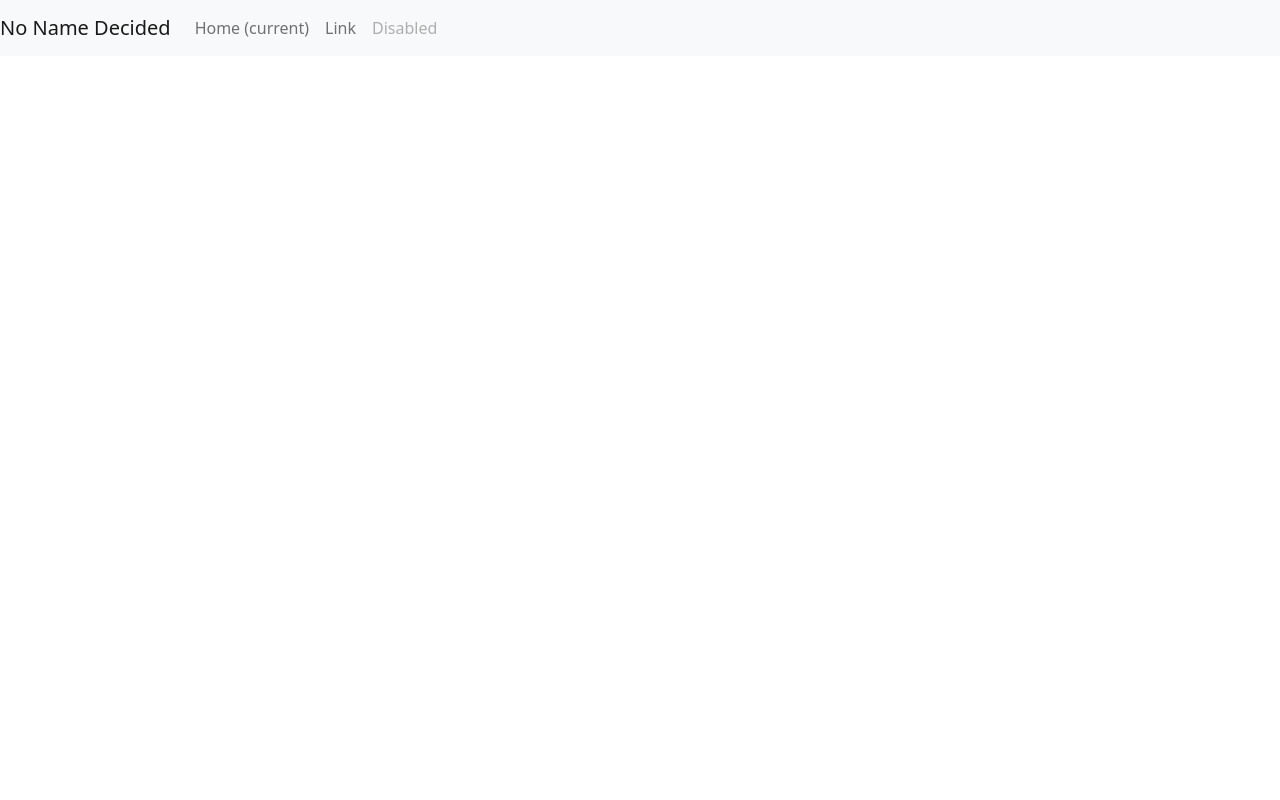
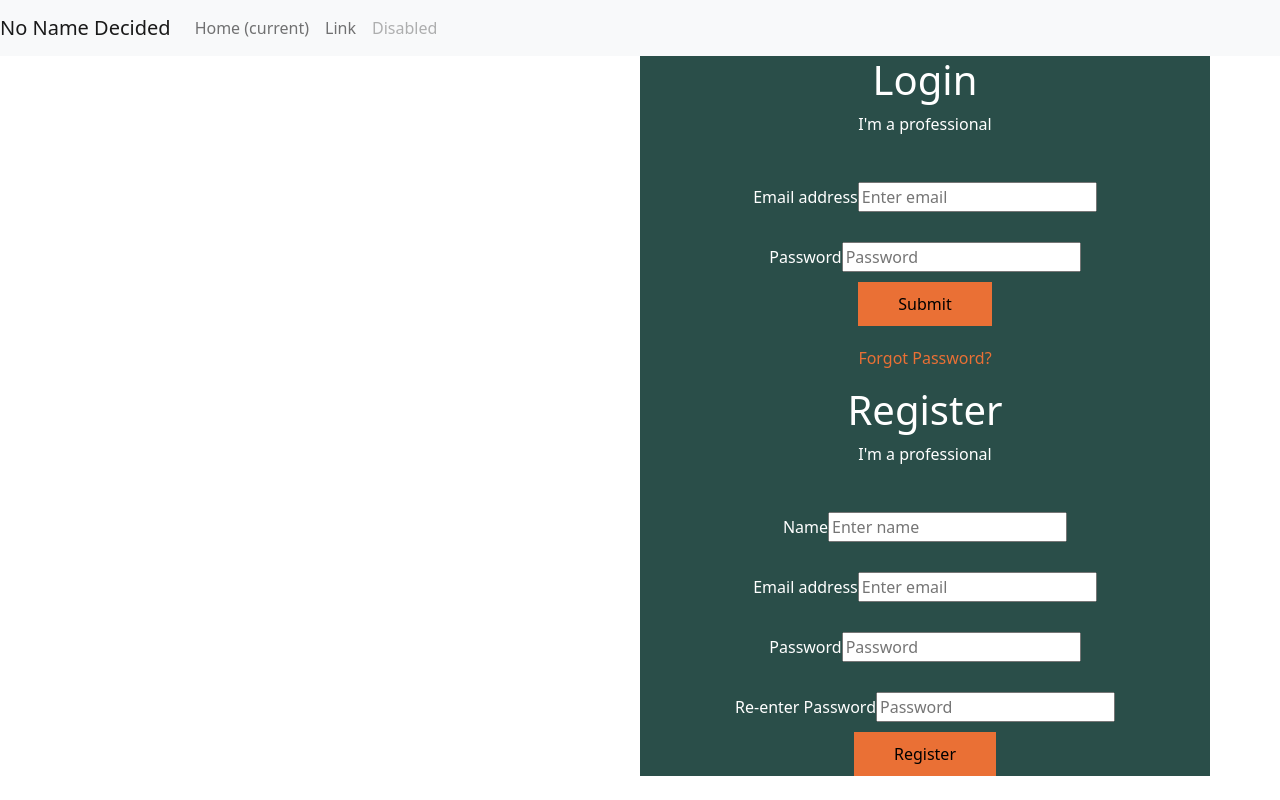
Before and after one commit to sreeharitha96/HungerSaviors, a React (Create React App) app: page / in a window 1280 px wide. Built offline with nearby package versions, Linux system fonts and the light colour scheme.

Commit message:
login and register components frontend done

```diff
--- a/package.json
+++ b/package.json
@@ -12,6 +12,8 @@
     "npm": "^9.1.2",
     "react": "^18.2.0",
     "react-dom": "^18.2.0",
+    "react-router": "^6.4.3",
+    "react-router-dom": "^6.4.3",
     "react-scripts": "5.0.1",
     "web-vitals": "^2.1.4"
   },
--- a/src/App.js
+++ b/src/App.js
@@ -1,12 +1,16 @@
 import logo from './logo.svg';
 import './App.css';
 import NavBar from './navbar-component';
+import Login from './login-component';
+import Register from './register-component';
 
 function App() {
   return (
     <div className="App">
       {/* <h1>Web Squad!</h1> */}
       <NavBar/>
+      <Login/>
+      <Register/>
     </div>
   );
 }
--- /dev/null
+++ b/src/login-component/index.js
@@ -0,0 +1,94 @@
+import React from 'react';
+
+function Login() {
+  const container1 = {
+    height: '100%',
+  };
+  const firstHalf = {
+    backgroundColor: '#F5F3F0',
+    height: '100%',
+  };
+  const secondHalf = {
+    backgroundColor: '#2A4E49',
+    height: '100%',
+    display: 'flex',
+  };
+
+  const centerDiv = {
+    display: 'flex',
+    alignItems: 'center',
+    justifyContent: 'center',
+  };
+
+  const alignToCenter = {
+    display: 'flex',
+    justifyContent: 'center',
+    alignItems: 'center',
+  };
+
+  const headerStyle = {
+    color: '#ffffff',
+  };
+
+  const forms = {
+    marginTop: '30px',
+    backgroundColor: '#2A4E49',
+    color: '#ffffff',
+    outline: 'none',
+  };
+
+  const submitButton = {
+    marginTop: '10px',
+    backgroundColor: '#EA7035',
+    border: 'none',
+    padding: '10px 40px',
+  };
+
+  const forgotPassword = {
+    color: '#EA7035',
+    marginTop: '20px',
+  };
+
+  return (
+    <div className="container" style={container1} fluid>
+      <div className="row"style={{ height: '100%' }}>
+        <div className="col"style={firstHalf}></div>
+        <div className="col"style={secondHalf}>
+          <div className="container" style={centerDiv}>
+            <div className="row">
+              <h1 style={headerStyle}>Login</h1>
+              <p style={headerStyle}> I'm a professional</p>
+              <div className="container">
+                <form>
+                    <div className='form-group' style={forms}>
+                        <label htmlFor="login-email">Email address</label>
+                        <input type="email" className="forms" placeholder="Enter email" id="login-email"/>
+                    </div>
+                    <div className="form-group" style={forms}>
+                        <label htmlFor="login-password">Password</label>
+                        <input type="password" className="forms" placeholder="Password" id="login-password"/>
+                    </div>
+                    <button type="submit" style={submitButton}>Submit</button>
+                    <div className="container" style={alignToCenter} fluid>
+                      <p style={forgotPassword}>Forgot Password?</p>
+                    </div>
+                </form>
+                {/* <Form.Control placeholder="Passwords" style={forms} />
+                <div className="container" style={alignToCenter} fluid>
+                  <div className="row"style={{ marginTop: '50px' }}>
+                    <Button style={submitButton}>Submit</Button>
+                    <div className="container" style={alignToCenter} fluid>
+                      <p style={forgotPassword}>Forgot Password?</p>
+                    </div>
+                  </div>
+                </div> */}
+              </div>
+            </div>
+          </div>
+        </div>
+      </div>
+    </div>
+  );
+}
+
+export default Login;
--- a/src/navbar-component/index.js
+++ b/src/navbar-component/index.js
@@ -1,26 +1,26 @@
 function NavBar() {
     return (
         <>
-            <nav class="navbar navbar-expand-lg navbar-light bg-light">
-                <button class="navbar-toggler" type="button" data-toggle="collapse" data-target="#navbarTogglerDemo01" aria-controls="navbarTogglerDemo01" aria-expanded="false" aria-label="Toggle navigation">
-                    <span class="navbar-toggler-icon"></span>
+            <nav className="navbar navbar-expand-lg navbar-light bg-light">
+                <button className="navbar-toggler" type="button" data-toggle="collapse" data-target="#navbarTogglerDemo01" aria-controls="navbarTogglerDemo01" aria-expanded="false" aria-label="Toggle navigation">
+                    <span className="navbar-toggler-icon"></span>
                 </button>
-                <div class="collapse navbar-collapse" id="navbarTogglerDemo01">
-                    <a class="navbar-brand" href="#">No Name Decided</a>
-                    <ul class="navbar-nav mr-auto mt-2 mt-lg-0">
-                        <li class="nav-item active">
-                            <a class="nav-link" href="#">Home <span class="sr-only">(current)</span></a>
+                <div className="collapse navbar-collapse" id="navbarTogglerDemo01">
+                    <a className="navbar-brand" href="#">No Name Decided</a>
+                    <ul className="navbar-nav mr-auto mt-2 mt-lg-0">
+                        <li className="nav-item active">
+                            <a className="nav-link" href="#">Home <span className="sr-only">(current)</span></a>
                         </li>
-                        <li class="nav-item">
-                            <a class="nav-link" href="#">Link</a>
+                        <li className="nav-item">
+                            <a className="nav-link" href="#">Link</a>
                         </li>
-                        <li class="nav-item">
-                            <a class="nav-link disabled" href="#">Disabled</a>
+                        <li className="nav-item">
+                            <a className="nav-link disabled" href="#">Disabled</a>
                         </li>
                     </ul>
-                    {/* <form class="form-inline my-2 my-lg-0"> */}
-                    {/* <input class="form-control mr-sm-2" type="search" placeholder="Search" aria-label="Search"/> */}
-                    {/* <button class="btn btn-outline-success my-2 my-sm-0" type="submit">Search</button> */}
+                    {/* <form className="form-inline my-2 my-lg-0"> */}
+                    {/* <input className="form-control mr-sm-2" type="search" placeholder="Search" aria-label="Search"/> */}
+                    {/* <button className="btn btn-outline-success my-2 my-sm-0" type="submit">Search</button> */}
                     {/* </form> */}
                 </div>
             </nav>
--- /dev/null
+++ b/src/register-component/index.js
@@ -0,0 +1,90 @@
+import React from 'react';
+
+function Register() {
+  const container1 = {
+    height: '100%',
+  };
+  const firstHalf = {
+    backgroundColor: '#F5F3F0',
+    height: '100%',
+  };
+  const secondHalf = {
+    backgroundColor: '#2A4E49',
+    height: '100%',
+    display: 'flex',
+  };
+
+  const centerDiv = {
+    display: 'flex',
+    alignItems: 'center',
+    justifyContent: 'center',
+  };
+
+//   const alignToCenter = {
+//     display: 'flex',
+//     justifyContent: 'center',
+//     alignItems: 'center',
+//   };
+
+  const headerStyle = {
+    color: '#ffffff',
+  };
+
+  const forms = {
+    marginTop: '30px',
+    backgroundColor: '#2A4E49',
+    color: '#ffffff',
+    outline: 'none',
+  };
+
+  const submitButton = {
+    marginTop: '10px',
+    backgroundColor: '#EA7035',
+    border: 'none',
+    padding: '10px 40px',
+  };
+
+//   const forgotPassword = {
+//     color: '#EA7035',
+//     marginTop: '20px',
+//   };
+
+  return (
+    <div className="container" style={container1} fluid>
+      <div className="row"style={{ height: '100%' }}>
+        <div className="col"style={firstHalf}></div>
+        <div className="col"style={secondHalf}>
+          <div className="container" style={centerDiv}>
+            <div className="row">
+              <h1 style={headerStyle}>Register</h1>
+              <p style={headerStyle}> I'm a professional</p>
+              <div className="container">
+              <form>
+                    <div className='form-group' style={forms}>
+                        <label htmlFor="register-name">Name</label>
+                        <input type="text" className="forms" placeholder="Enter name" id="register-name"/>
+                    </div>
+                    <div className='form-group' style={forms}>
+                        <label htmlFor="register-email">Email address</label>
+                        <input type="email" className="forms" placeholder="Enter email" id="register-email"/>
+                    </div>
+                    <div className="form-group" style={forms}>
+                        <label htmlFor="register-password">Password</label>
+                        <input type="password" className="forms" placeholder="Password" id="register-password"/>
+                    </div>
+                    <div className="form-group" style={forms}>
+                        <label htmlFor="register-password-re-enter">Re-enter Password</label>
+                        <input type="password" className="forms" placeholder="Password" id="register-password-re-enter"/>
+                    </div>
+                    <button type="submit" style={submitButton}>Register</button>
+                </form>
+              </div>
+            </div>
+          </div>
+        </div>
+      </div>
+    </div>
+  );
+}
+
+export default Register;
```
Also changed, not shown: 1 other file (tests, documents, lock files or other folders).
